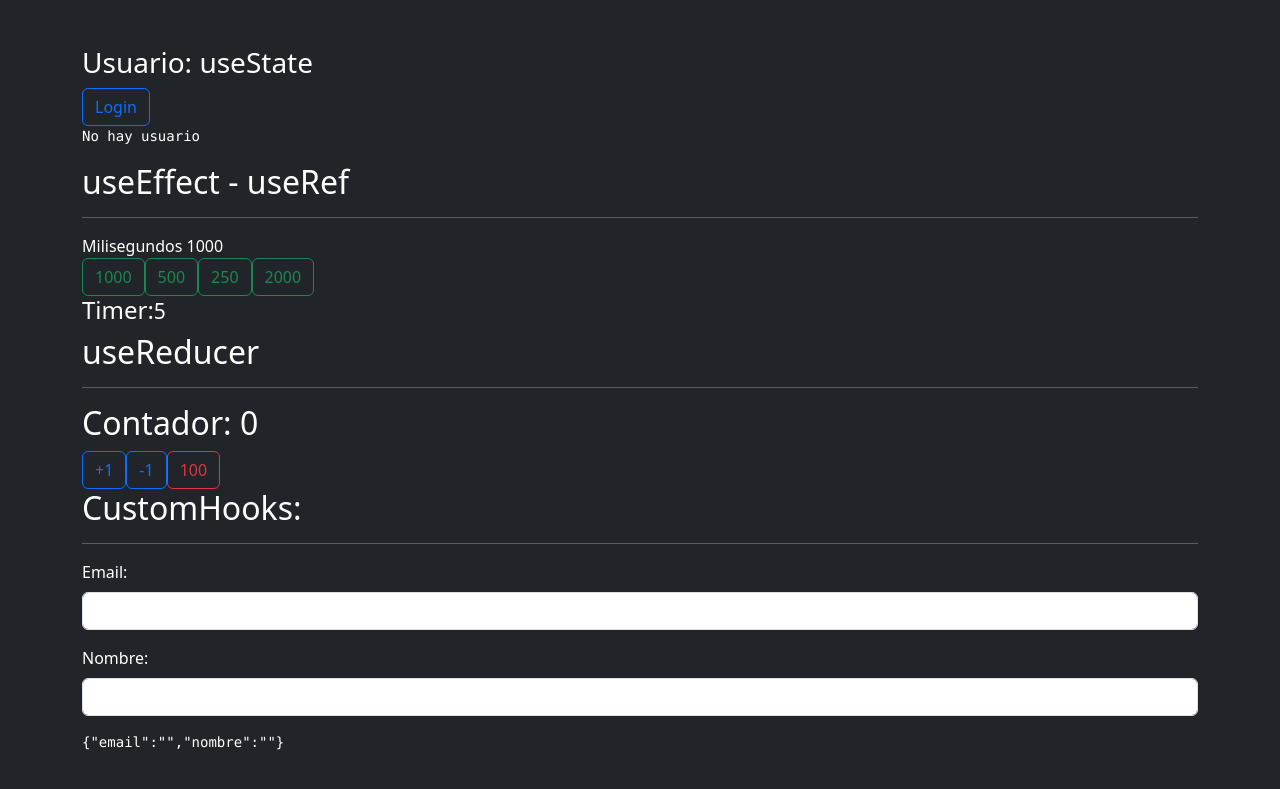
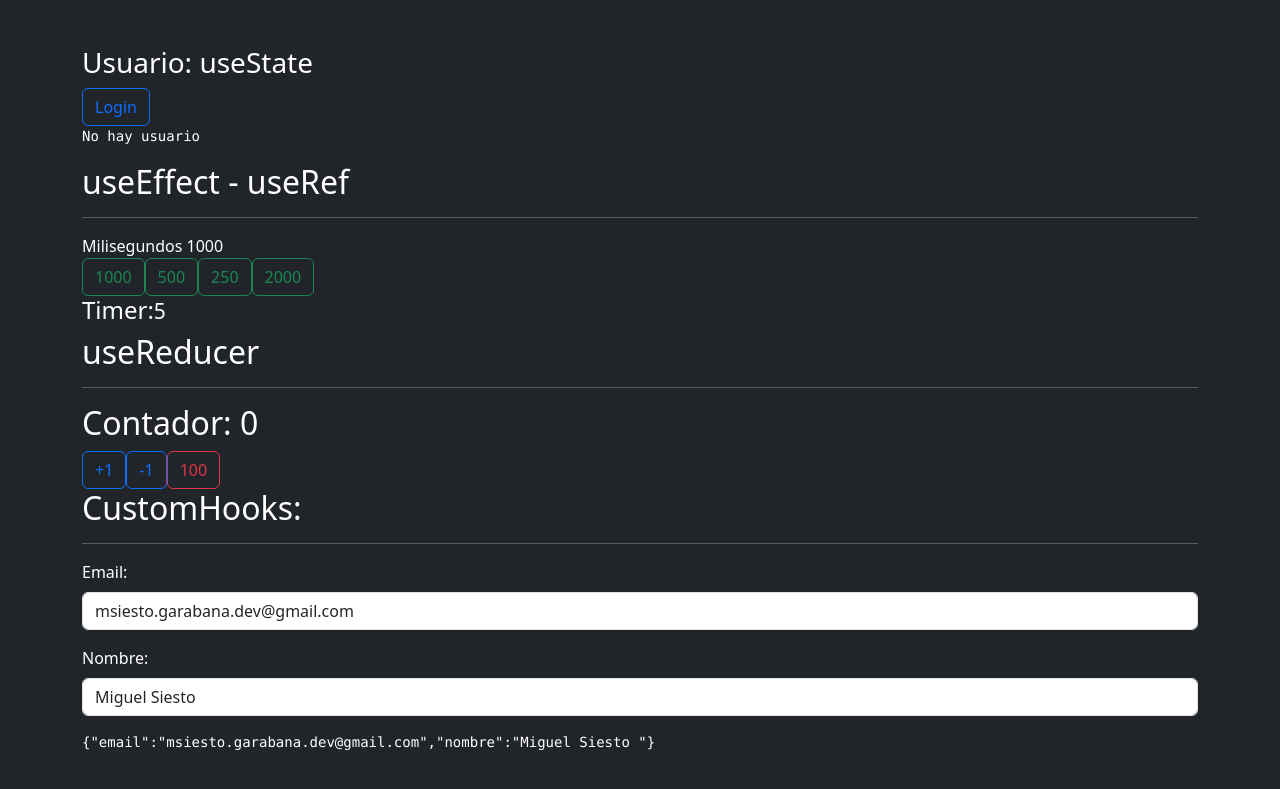
Before and after one commit to MSiestoGarabana/react-typescript, a React (Create React App) app: page / in a window 1280 px wide. Shown: the part 281-1070 px from the top of the page. Built offline with nearby package versions, Linux system fonts and the light colour scheme.

Commit message:
implementing "useForm" into "formulario"

```diff
--- a/src/Components/Formulario.tsx
+++ b/src/Components/Formulario.tsx
@@ -1,21 +1,25 @@
-import { ChangeEvent, useState } from "react"
+import { useForm } from "../hooks/useForm"
 
 export const Formulario = () => {
 
-
-    const [formulario, setFormulario]= useState({
-        email: '',
-        nombre: ''
+    const {formulario, handleChange } = useForm({
+      email: 'msiesto.garabana.dev@gmail.com',
+      nombre: 'Miguel Siesto '
     });
 
-    const handleChange = ({ target }: ChangeEvent<HTMLInputElement>) => {
-       const {name, value} = target;
-
-       setFormulario({
-        ...formulario,
-        [ name ]: value
-       })
-    }
+    //const [formulario, setFormulario]= useState({
+    //  email: '',
+    //  nombre: ''
+   // });
+//
+   // const handleChange = ({ target }: ChangeEvent<HTMLInputElement>) => {
+  //     const {name, value} = target;
+   //
+   //    setFormulario({
+   //     ...formulario,
+   //     [ name ]: value
+   //    })
+   // }
 
   return (
     <form autoComplete="off">
@@ -24,6 +28,7 @@ export const Formulario = () => {
             <input type="email"
                    className="form-control"
                    name="email"
+                   value={ formulario.email }
                    onChange={ handleChange }
                    />
         </div>
@@ -34,6 +39,7 @@ export const Formulario = () => {
             <input type="text"
                    className="form-control"
                    name="nombre"
+                   value={ formulario.nombre }
                    onChange ={ handleChange}
                    />
         </div>
```
